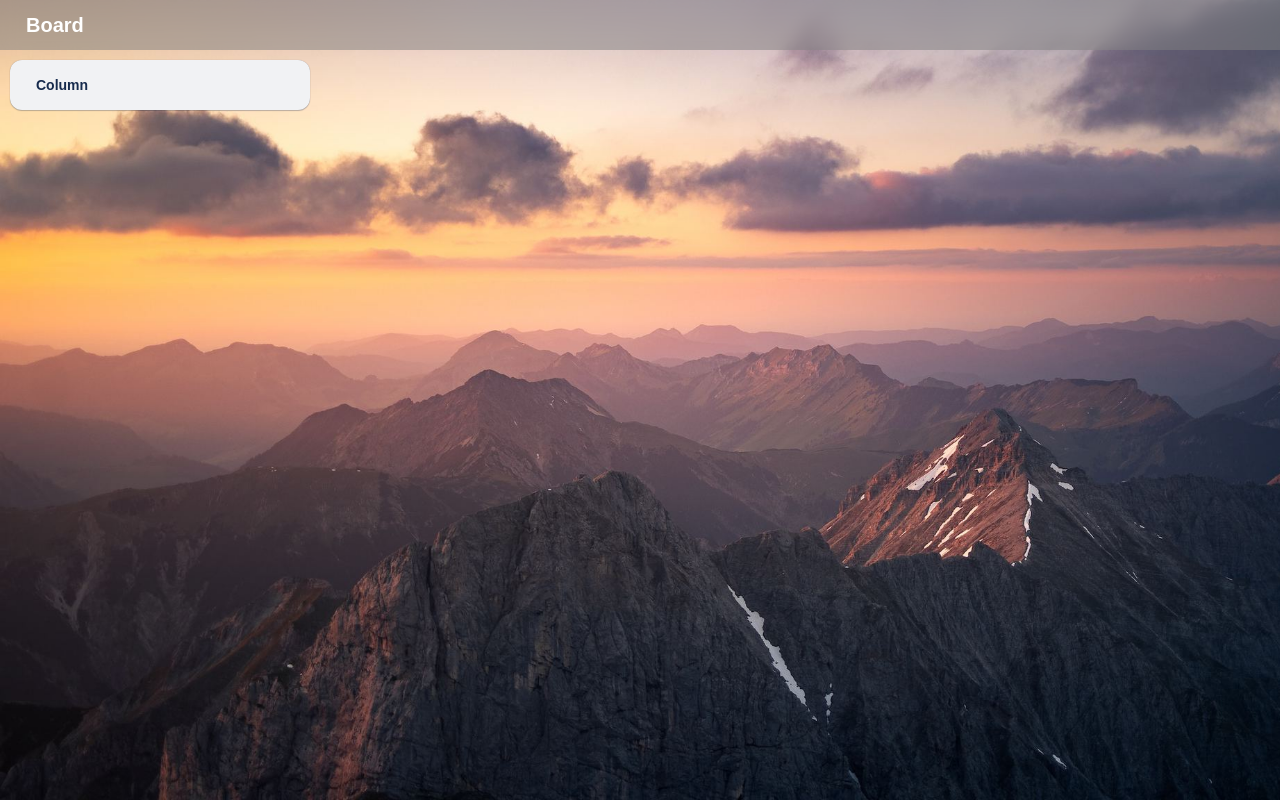
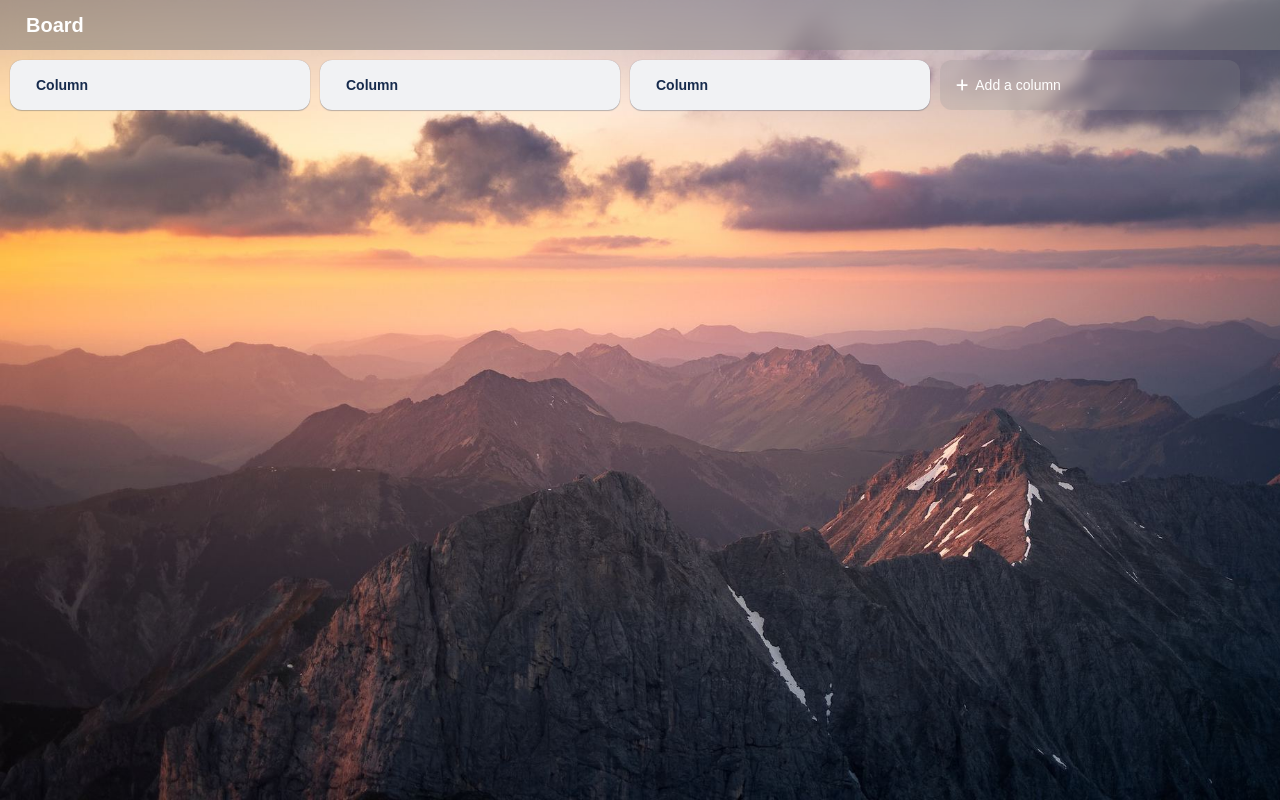
Before and after one commit to Tapio-adro/tasks-board, a React (Vite) app: page / in a window 1280 px wide. Built offline with nearby package versions, Linux system fonts and the light colour scheme.

Commit message:
Simple columns creation

```diff
--- a/src/components/BoardColumnComponent.tsx
+++ b/src/components/BoardColumnComponent.tsx
@@ -9,7 +9,6 @@ const StyledBoardColumn = styled.div`
   width: 100%;
   background-color: #f1f2f4;
   /* padding: 8px; */
-  border-radius: 12px;
   box-shadow: var(--ds-shadow-raised,0 1px 1px #091e4240,0 0 1px #091e424f);
 `;
 const BoardColumnTitle = styled.div`
@@ -33,7 +32,7 @@ const BoardColumnTitle = styled.div`
 `;
 
 export default function BoardColumnComponent(props: BoardColumn) {
-  const dispatch: Dispatch<BoardColumnAction> = useBoardColumnsDispatch();
+  const dispatch = useBoardColumnsDispatch();
 
   function handleRenameBoardColumn(newTitle: string) {
     dispatch({
--- a/src/components/BoardComponent.tsx
+++ b/src/components/BoardComponent.tsx
@@ -33,9 +33,24 @@ const ColumnsContainer = styled.div`
   padding: 10px;
   overflow-x: auto;
   height: calc(100vh - 50px);
-  >div {
-    /* flex: 0 0 auto; */
+  >div, >button {
+    flex: 0 0 auto;
     width: 300px;
+    border-radius: 12px;
+  }
+`;
+const StyledAddColumn = styled.button`
+  background-color: #96969639;
+  height: 50px;
+  color: #fff;
+  backdrop-filter: blur(4px);
+  display: flex;
+  align-items: center;
+  font-size: 14px;
+  padding-left: 16px;
+  cursor: pointer;
+  &:hover {
+    background-color: #96969616;
   }
 `;
 
@@ -82,7 +97,25 @@ export default function BoardComponent () {
       </BoardTitle>
       <ColumnsContainer>
         {boardColumnsList}
+        <AddColumn />
       </ColumnsContainer>
     </>
   )
 }
+
+function AddColumn() {
+  const dispatch = useBoardColumnsDispatch();
+
+  function addColumn() {
+    dispatch({
+      type: 'added'
+    })
+  }
+
+  return (
+    <StyledAddColumn onClick={addColumn}>
+      <FontAwesomeIcon icon={faPlus}/>&nbsp;
+      Add a column
+    </StyledAddColumn>
+  )
+}
--- a/src/contexts/BoardColumnsContext.tsx
+++ b/src/contexts/BoardColumnsContext.tsx
@@ -9,7 +9,7 @@ interface Props {
 
 const BoardColumnsContext = createContext<BoardColumn[] | null>(null);
 const BoardColumnsDispatchContext = createContext<Dispatch<BoardColumnAction>>(() => {});
-const intialBoardColumns = [getInitialBoardColumn()]
+const intialBoardColumns = [getInitialBoardColumn(), getInitialBoardColumn(), getInitialBoardColumn()]
 
 
 export function BoardColumnsProvider({ children }: Props) {
```
